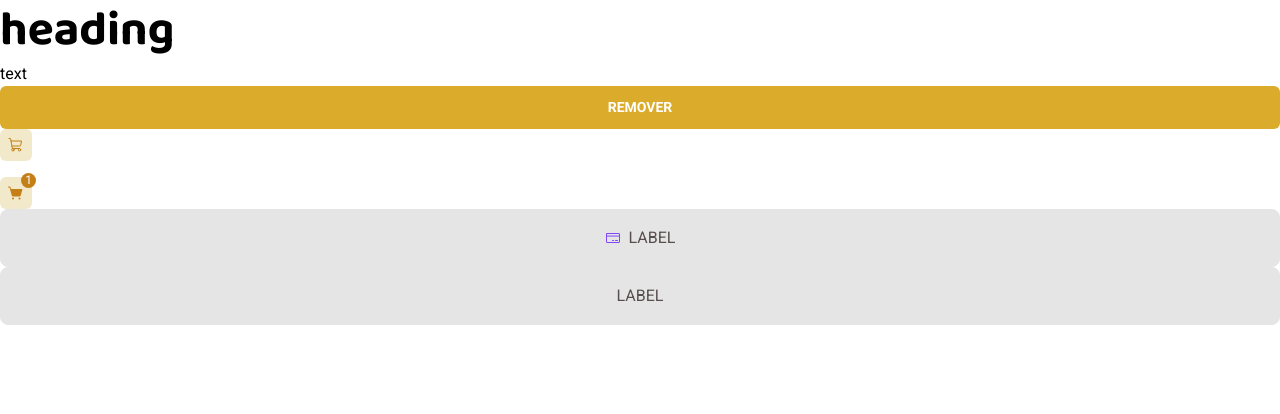
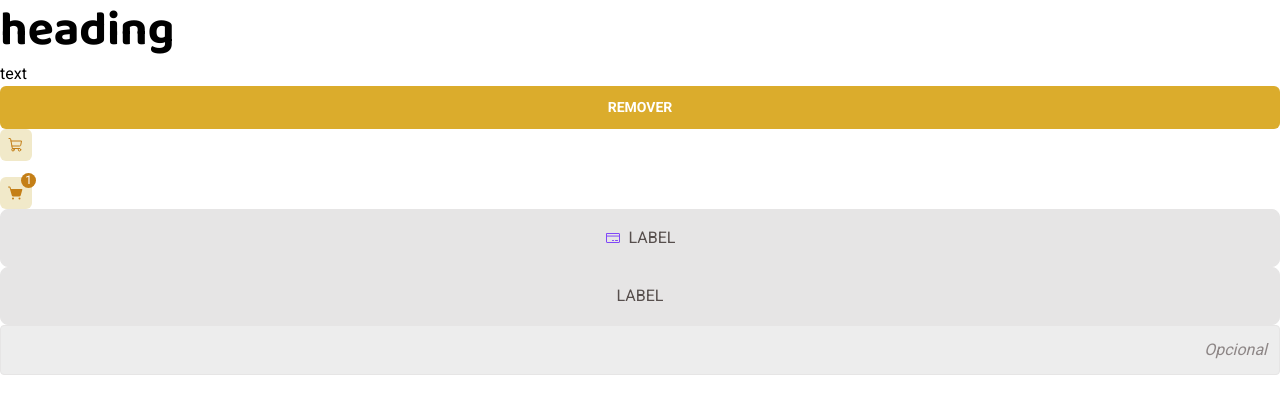
Before and after one commit to guivictorr/coffeetime, a React (Vite) app: page / in a window 1280 px wide. Shown: the top 414 px of the page. Built offline with nearby package versions, Linux system fonts and the light colour scheme.

Commit message:
feat: created Input component

```diff
--- a/src/App.tsx
+++ b/src/App.tsx
@@ -3,6 +3,7 @@ import { Button } from './components/button';
 import { ButtonIcon } from './components/button-icon';
 import { CartButton } from './components/cart-button';
 import { ButtonSelect } from './components/button-select';
+import { Input } from './components/input';
 
 function App() {
   return (
@@ -23,6 +24,7 @@ function App() {
       <ButtonSelect id='id' name='name'>
         LABEL
       </ButtonSelect>
+      <Input />
     </div>
   );
 }
--- /dev/null
+++ b/src/components/input.tsx
@@ -0,0 +1,15 @@
+import { InputHTMLAttributes } from 'react';
+
+export function Input({ ...rest }: InputHTMLAttributes<HTMLInputElement>) {
+  return (
+    <div className='flex gap-1 items-center focus-within:border-yellow-dark rounded-[4px] bg-base-input p-3 border border-base-button'>
+      <input
+        {...rest}
+        className='peer text-base-text flex-1 bg-base-input focus:outline-none placeholder:text-base-label'
+      />
+      <span className='peer-required:hidden italic text-base-label'>
+        Opcional
+      </span>
+    </div>
+  );
+}
```
